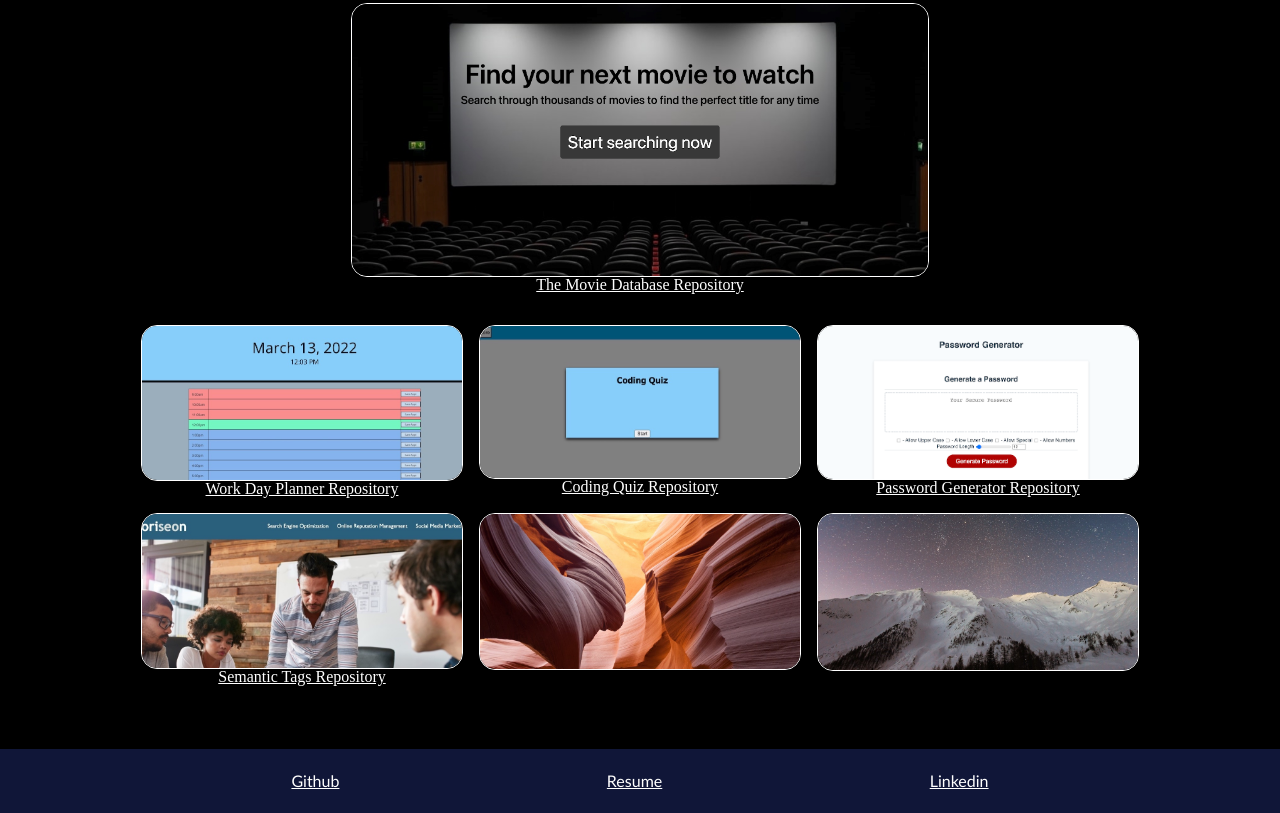
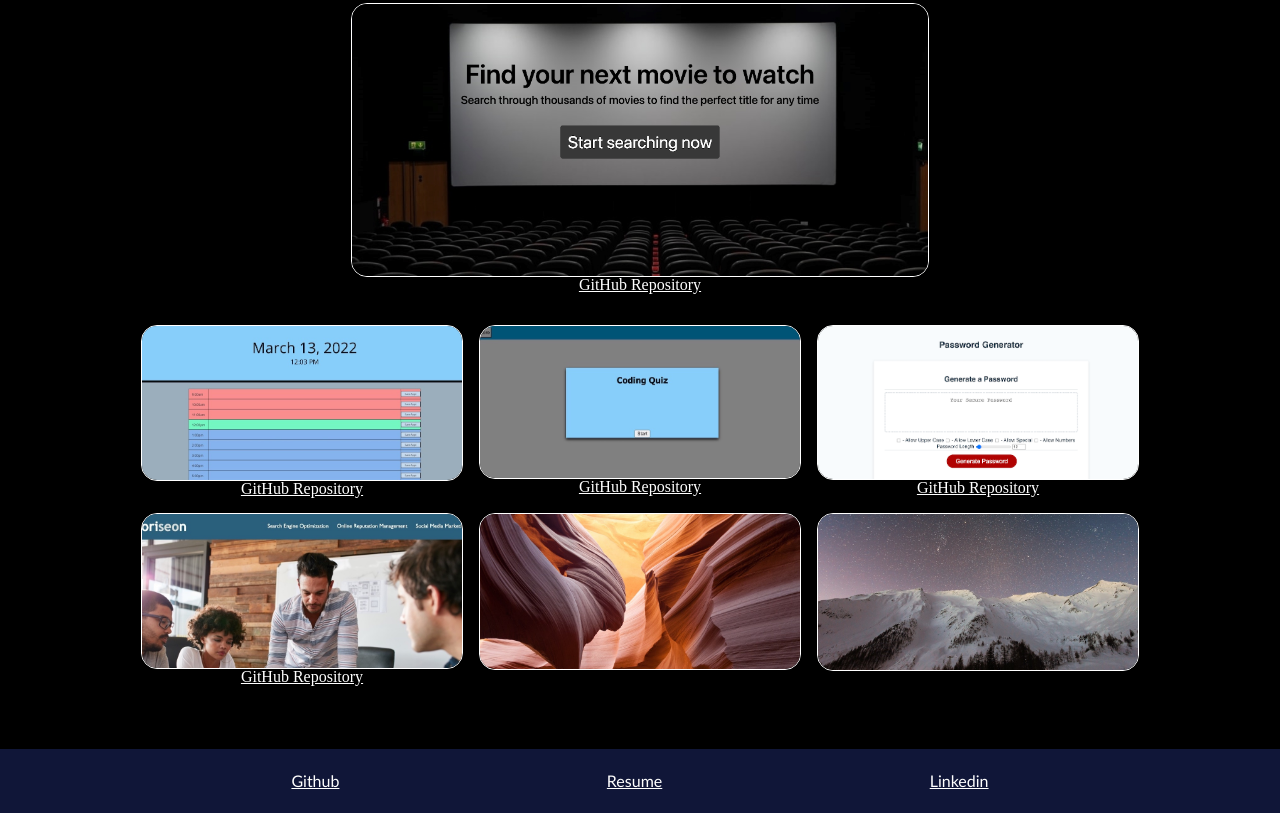
Before and after one commit to ksjefferies/professional-portfolio, a plain HTML site: page index.html in a window 1280 px wide. Shown: the part 593-1406 px from the top of the page. Drawn offline with Linux system fonts and the light colour scheme.

```diff
--- a/index.html
+++ b/index.html
@@ -72,7 +72,7 @@
                             </div>
                             <br>
                             <br>
-                            <a href="https://github.com/ksjefferies/project-1" target="_blank">The Movie Database Repository</a>
+                            <a href="https://github.com/ksjefferies/project-1" target="_blank">GitHub Repository</a>
                         </a>
                     </div>
                 </div>
@@ -89,7 +89,7 @@
                             </div>
                             <br>
                             <br>
-                            <a href="https://github.com/ksjefferies/work-day-scheduler" target="_blank">Work Day Planner Repository</a>
+                            <a href="https://github.com/ksjefferies/work-day-scheduler" target="_blank">GitHub Repository</a>
                         </a>
                     </div>
                 </div>
@@ -105,7 +105,7 @@
                             </div>
                             <br>
                             <br>
-                            <a href="https://github.com/ksjefferies/code-quiz" target="_blank">Coding Quiz Repository</a>
+                            <a href="https://github.com/ksjefferies/code-quiz" target="_blank">GitHub Repository</a>
                         </a>
                     </div>
                 </div>
@@ -121,7 +121,7 @@
                             </div>
                             <br>
                             <br>
-                            <a href="https://github.com/ksjefferies/password-generator" target="_blank">Password Generator Repository</a>
+                            <a href="https://github.com/ksjefferies/password-generator" target="_blank">GitHub Repository</a>
                         </a>
                     </div>
                 </div>
@@ -137,7 +137,7 @@
                             </div>
                             <br>
                             <br>
-                            <a href="https://github.com/ksjefferies/semantic-html" target="_blank">Semantic Tags Repository</a>
+                            <a href="https://github.com/ksjefferies/semantic-html" target="_blank">GitHub Repository</a>
                         </a>
                     </div>
                 </div>
```
